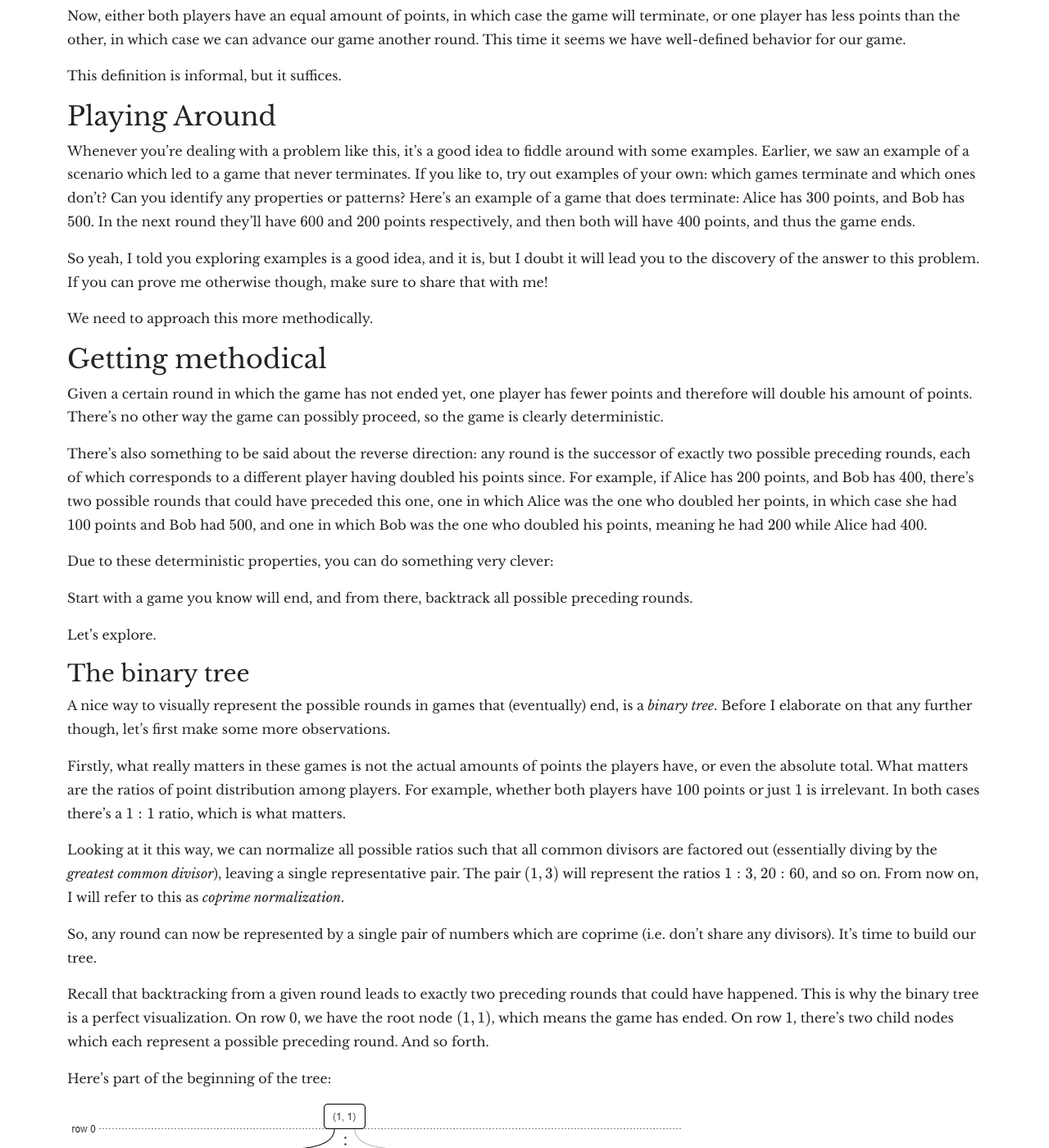
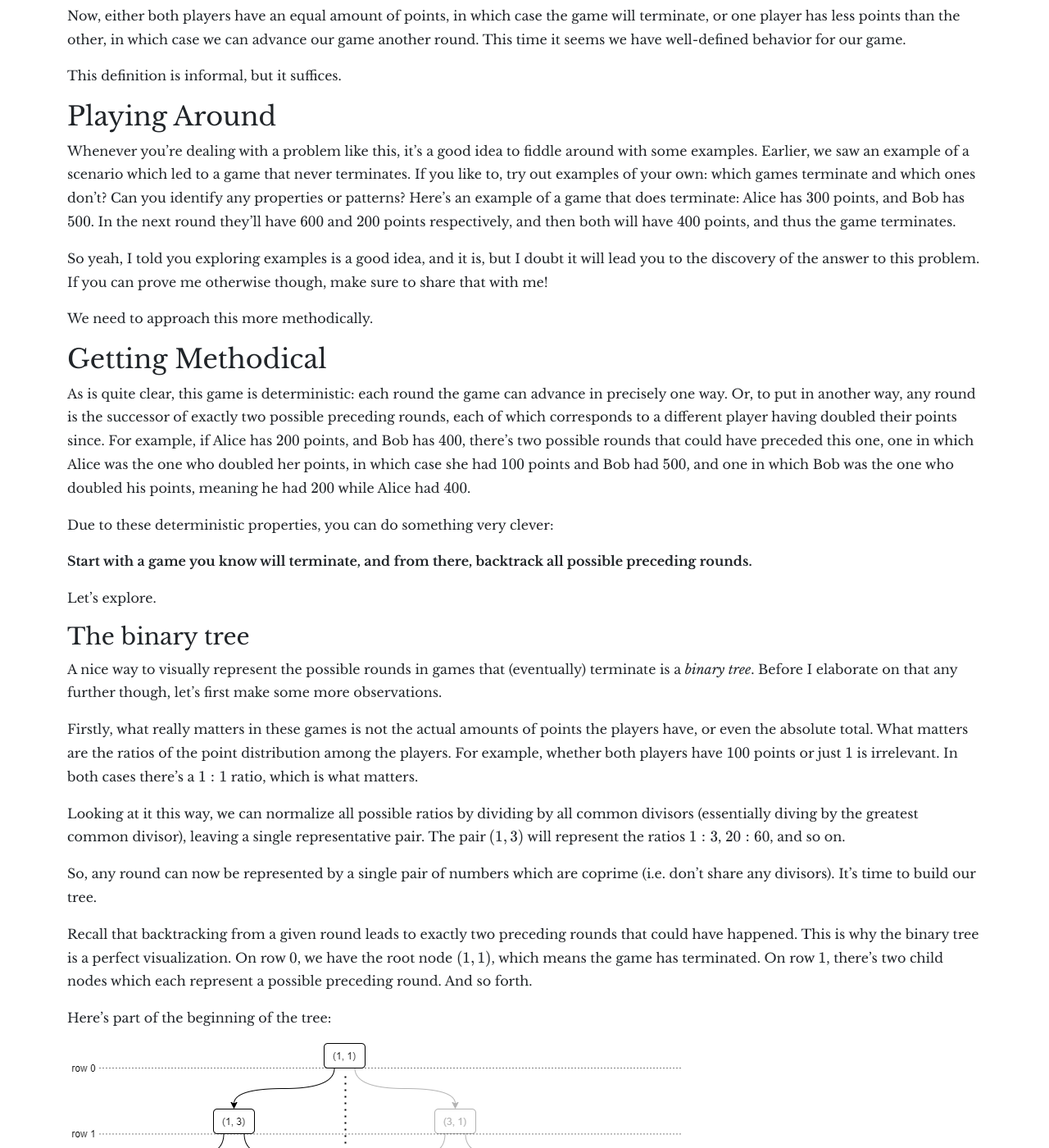
Before and after one commit to bartkl/bartkl.github.io, a Jekyll site: the page built from collections/_posts/2021-07-04-the-losing-player-doubles-game-a-mathematical-proof.md, in a window 1280 px wide and 1400 px high, scrolled down 1443 px. Shown: the whole window at 82% size. Built offline with Jekyll 4.4.1, drawn with Linux system fonts in a browser that asks for light colours; some web fonts are replaced; formulas are drawn with MathJax 3; some of the changed text lies outside the part shown.

Commit message:
Voortgang

```diff
--- a/collections/_posts/2021-07-04-the-losing-player-doubles-game-a-mathematical-proof.md
+++ b/collections/_posts/2021-07-04-the-losing-player-doubles-game-a-mathematical-proof.md
@@ -14,11 +14,11 @@
 
 So, immediately, this example proves:
 
-> Not all games terminate.
+> Some games do not terminate.
 
 The interesting question that remains is:
 
-> Under what conditions does the game terminate?
+> Under what conditions do games terminate?
 
 That's the question I will be answering in this article.
 
@@ -46,33 +46,31 @@
 This definition is informal, but it suffices.
 
 ## Playing Around
-Whenever you're dealing with a problem like this, it's a good idea to fiddle around with some examples. Earlier, we saw an example of a scenario which led to a game that never terminates. If you like to, try out examples of your own: which games terminate and which ones don't? Can you identify any properties or patterns? Here's an example of a game that does terminate: Alice has \\(300\\) points, and Bob has \\(500\\). In the next round they'll have \\(600\\) and \\(200\\) points respectively, and then both will have \\(400\\) points, and thus the game ends.
+Whenever you're dealing with a problem like this, it's a good idea to fiddle around with some examples. Earlier, we saw an example of a scenario which led to a game that never terminates. If you like to, try out examples of your own: which games terminate and which ones don't? Can you identify any properties or patterns? Here's an example of a game that does terminate: Alice has \\(300\\) points, and Bob has \\(500\\). In the next round they'll have \\(600\\) and \\(200\\) points respectively, and then both will have \\(400\\) points, and thus the game terminates.
 
 So yeah, I told you exploring examples is a good idea, and it is, but I doubt it will lead you to the discovery of the answer to this problem. If you can prove me otherwise though, make sure to share that with me!
 
 We need to approach this more methodically.
 
-## Getting methodical
-Given a certain round in which the game has not ended yet, one player has fewer points and therefore will double his amount of points. There's no other way the game can possibly proceed, so the game is clearly deterministic.
-
-There's also something to be said about the reverse direction: any round is the successor of exactly two possible preceding rounds, each of which corresponds to a different player having doubled his points since. For example, if Alice has \\(200\\) points, and Bob has \\(400\\), there's two possible rounds that could have preceded this one, one in which Alice was the one who doubled her points, in which case she had \\(100\\) points and Bob had \\(500\\), and one in which Bob was the one who doubled his points, meaning he had \\(200\\) while Alice had \\(400\\).
+## Getting Methodical
+As is quite clear, this game is deterministic: each round the game can advance in precisely one way. Or, to put in another way, any round is the successor of exactly two possible preceding rounds, each of which corresponds to a different player having doubled their points since. For example, if Alice has \\(200\\) points, and Bob has \\(400\\), there's two possible rounds that could have preceded this one, one in which Alice was the one who doubled her points, in which case she had \\(100\\) points and Bob had \\(500\\), and one in which Bob was the one who doubled his points, meaning he had \\(200\\) while Alice had \\(400\\).
 
 Due to these deterministic properties, you can do something very clever:
 
-> Start with a game you know will end, and from there, backtrack all possible preceding rounds.
+> **Start with a game you know will terminate, and from there, backtrack all possible preceding rounds.**
 
 Let's explore.
 
 ### The binary tree
-A nice way to visually represent the possible rounds in games that (eventually) end, is a _binary tree_. Before I elaborate on that any further though, let's first make some more observations.
+A nice way to visually represent the possible rounds in games that (eventually) terminate is a _binary tree_. Before I elaborate on that any further though, let's first make some more observations.
 
-Firstly, what really matters in these games is not the actual amounts of points the players have, or even the absolute total. What matters are the ratios of point distribution among players. For example, whether both players have \\(100\\) points or just \\(1\\) is irrelevant. In both cases there's a \\(1:1\\) ratio, which is what matters.
+Firstly, what really matters in these games is not the actual amounts of points the players have, or even the absolute total. What matters are the ratios of the point distribution among the players. For example, whether both players have \\(100\\) points or just \\(1\\) is irrelevant. In both cases there's a \\(1:1\\) ratio, which is what matters.
 
-Looking at it this way, we can normalize all possible ratios such that all common divisors are factored out (essentially diving by the _greatest common divisor_), leaving a single representative pair. The pair \\((1, 3)\\) will represent the ratios \\(1:3\\), \\(20:60\\), and so on. From now on, I will refer to this as _coprime normalization_.
+Looking at it this way, we can normalize all possible ratios by dividing by all common divisors (essentially diving by the greatest common divisor), leaving a single representative pair. The pair \\((1, 3)\\) will represent the ratios \\(1:3\\), \\(20:60\\), and so on.
 
 So, any round can now be represented by a single pair of numbers which are coprime (i.e. don't share any divisors). It's time to build our tree.
 
-Recall that backtracking from a given round leads to exactly two preceding rounds that could have happened. This is why the binary tree is a perfect visualization. On row \\(0\\), we have the root node \\((1,1)\\), which means the game has ended. On row \\(1\\), there's two child nodes which each represent a possible preceding round. And so forth.
+Recall that backtracking from a given round leads to exactly two preceding rounds that could have happened. This is why the binary tree is a perfect visualization. On row \\(0\\), we have the root node \\((1,1)\\), which means the game has terminated. On row \\(1\\), there's two child nodes which each represent a possible preceding round. And so forth.
 
 Here's part of the beginning of the tree:
 
@@ -80,15 +78,18 @@
 
 Some observations and conventions:
 
-- The tree is mirrored over the \\(y\\) axis, and we can consider only one half without losing any generality, since it's irrelevant for our purposes whether Alice has (for example) \\(100\\) points and Bob has \\(200\\), or vice versa.
-- The rows are numbered, starting with row \\(0\\). This will come in handy later.
+- Every row represents a round in the game. The rows are numbered, starting with row \\(0\\).
+- Note: since we're backtracking, row \\(n + 1\\) is the round _before_ row \\(n\\).
+- Every node in a row represents a possible state of the game, i.e. a distribution of points among the two players for a specific round.
 - For any node \\((x, y)\\) we will say that the \\(x\\) parts belong to player \\(1\\), and the other \\(y\\) parts to player \\(2\\).
-- Since we're backtracking, row \\(n + 1\\) is the round _before_ row \\(n\\).
+- The tree is mirrored over the \\(y\\) axis, since we can consider only one half without losing any generality. It's irrelevant for our purposes whether Alice has (for example) \\(100\\) points and Bob has \\(200\\), or vice versa.
 
-It might not be immediately obvious how to derive the pairs in the tree. Let's do an example to demonstrate how you can go about it. In row \\(1\\) we have the node \\((1, 3)\\). Let's determine the possible preceding rounds. First, note that \\((1, 3)\\) is equivalent with a ratio of \\(2:6\\). This will make the arithmetic easier. So, either:
+It might not be immediately obvious how to derive the pairs in the tree. Let's work out an example to demonstrate how you can go about this.
 
-1. Player \\(1\\) doubled his points in the last round, in which case they used to have \\(1\\) part, meaning player \\(2\\) must have lost one part, meaning they had \\(7\\) parts. So, this corresponds to the node \\((1, 7)\\). Note that these numbers are coprime, and don't need further normalization.
-2. Player \\(2\\) doubled his points, so they had \\(3\\) parts, and player \\(1\\) must have had \\(5\\) parts. This corresponds with the node \\((5, 3)\\).
+In row \\(1\\) we have the node \\((1, 3)\\). Let's determine the possible preceding rounds. First, note that \\((1, 3)\\) is equivalent with a ratio of \\(2:6\\). This will make the arithmetic easier. So, either:
+
+1. Player \\(1\\) doubled their points in the last round, in which case they used to have \\(1\\) part, meaning player \\(2\\) must have lost one part, meaning they had \\(7\\) parts. So, this corresponds to the node \\((1, 7)\\). Note that these numbers are coprime, and don't need further normalization.
+2. Player \\(2\\) doubled their points, so they had \\(3\\) parts, and player \\(1\\) must have had \\(5\\) parts. This corresponds with the node \\((5, 3)\\).
 
 Now that we have a neat visualization, it's time to solve the puzzle.
 
```
